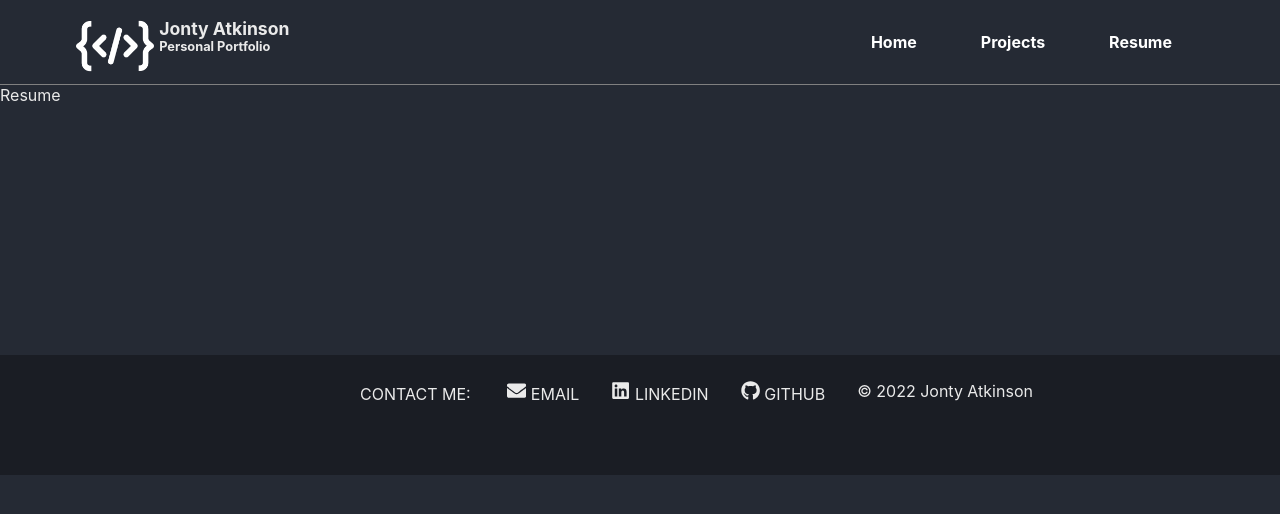
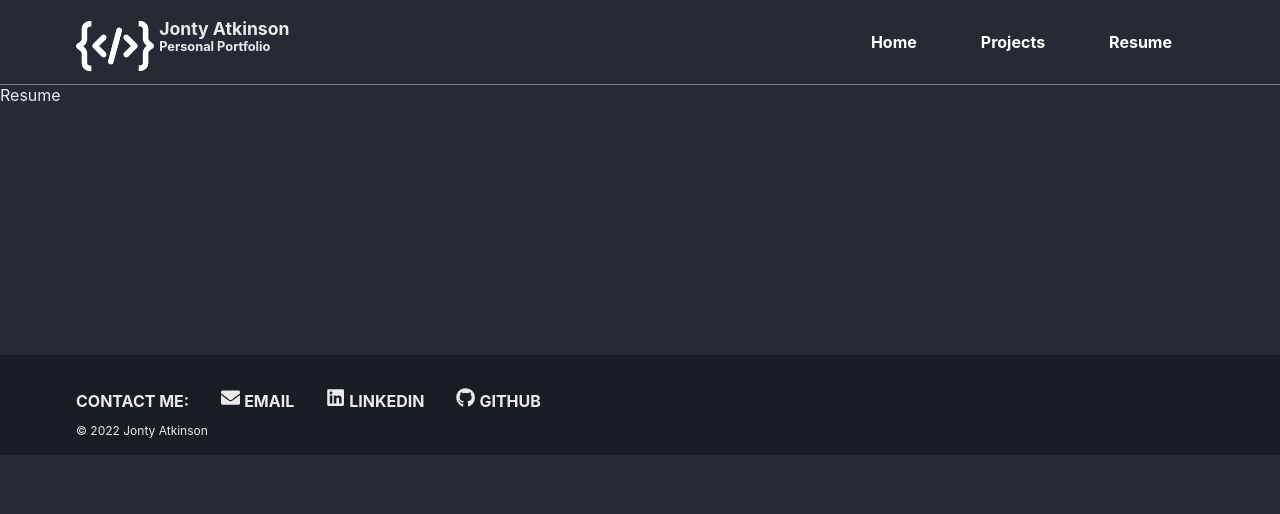
Before and after one commit to Jontya/personal-website, a React (Create React App) app: page /resume in a window 1280 px wide. Shown: the top 514 px of the page. Built offline with nearby package versions, Linux system fonts and the light colour scheme.

Commit message:
Updated Footer Margins

```diff
--- a/src/Styles/Footer.css
+++ b/src/Styles/Footer.css
@@ -1,24 +1,34 @@
+.footer{
+    background-color: #1a1d24;
+    height: 100px;
+}
+
 .footer-container{
-    width: 100%;
-    height: 110px;
-    background-color: #1a1d24;
-
-    display: flex;
+    width: min(90%, 70.5rem);
+    margin-inline: auto;
+    font-size: 1em;
     padding-top: 10px;
     margin-top: 250px;
 }
-.footer-stamp{
-    font-size: 1em;
+
+
+.footer-contacts li{
+    padding-top: 2%;
+    font-weight: bold;
 }
 
-
-.footer-contacts{
-    margin-left: 20rem;
+.footer-list{
+    margin: 0;
+    padding: 0;
 }
 
 .footer-list li{
     font-size: 1em;
     list-style: none;
-    display: inline;
+    display: inline-block;
     margin-right: 2em;
 }
+
+.footer-stamp{
+    font-size: 0.75em;
+}
```
